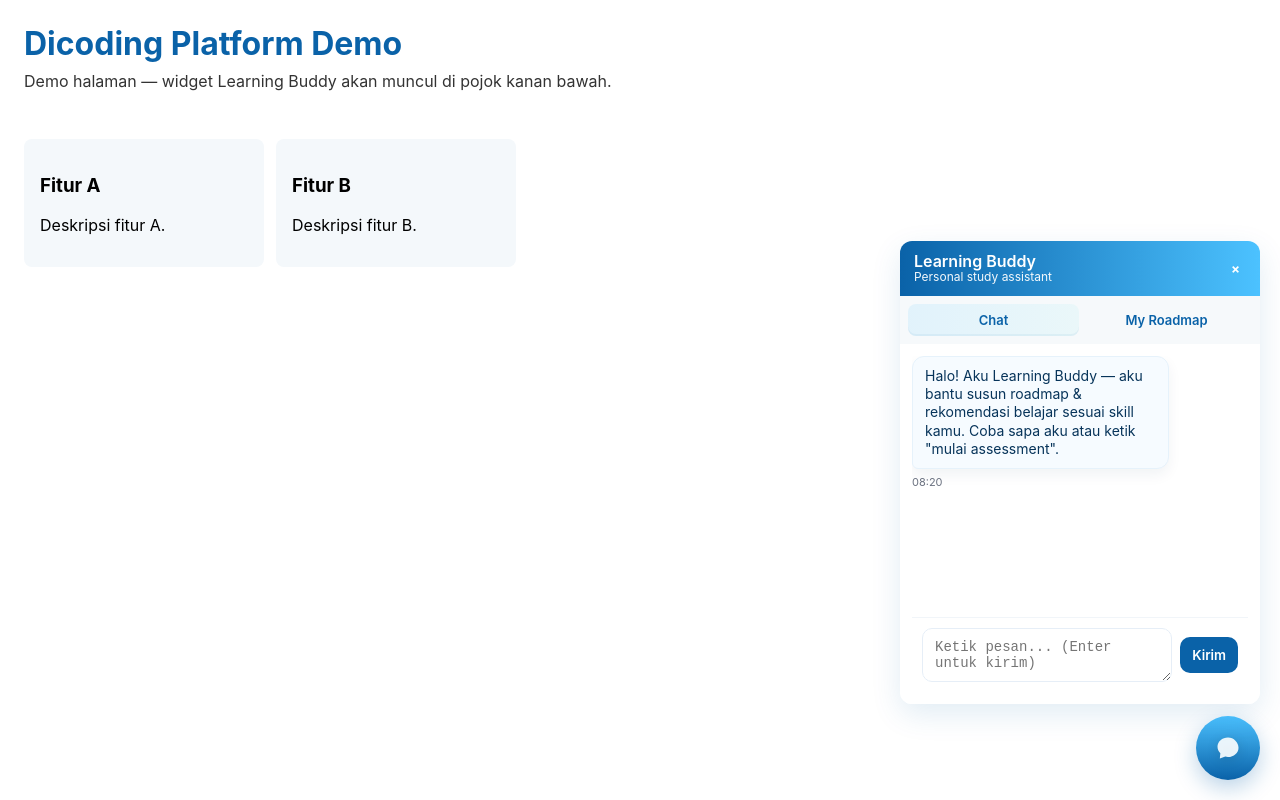
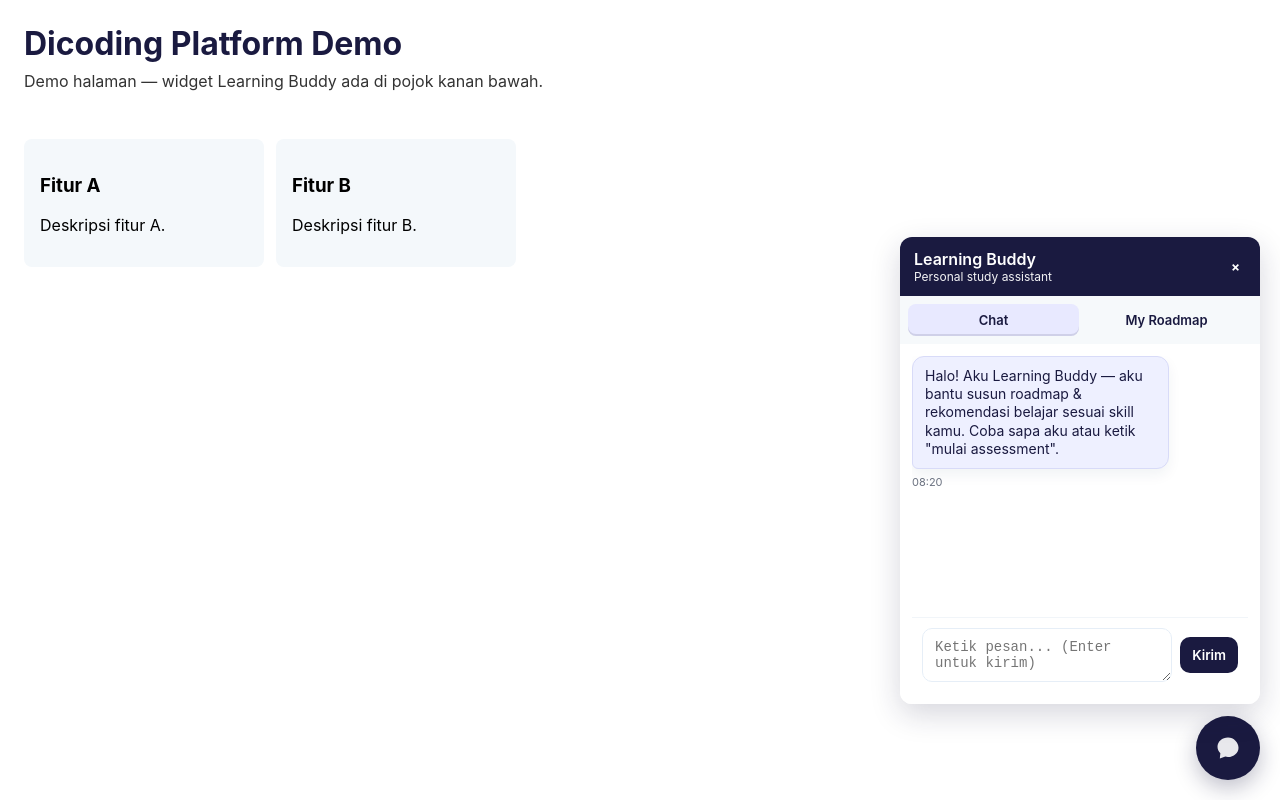
Before and after one commit to Fahri-Mox/Projek-Capstone-Learning-Buddy, a website built with webpack: page Front-end/src/index.html in a window 1280 px wide. Both pictures are taken after a click on the button "Open Learning Buddy". Built offline with nearby package versions, Linux system fonts and the light colour scheme.

Commit message:
Melanjutkan implementasi hasil design

```diff
--- a/Front-end/src/index.html
+++ b/Front-end/src/index.html
@@ -5,14 +5,14 @@
   <head>
     <meta charset="utf-8" />
     <meta name="viewport" content="width=device-width,initial-scale=1" />
-    <title>Dicoding Platform Demo — with Learning Buddy</title>
+    <title>Learning Buddy</title>
   </head>
   <body>
     <main>
       <header style="padding: 24px">
-        <h1 style="margin: 0; color: #0a62a8">Dicoding Platform Demo</h1>
+        <h1 style="margin: 0; color: #1a1a40">Dicoding Platform Demo</h1>
         <p style="margin: 8px 0 0 0; color: #333">
-          Demo halaman — widget Learning Buddy akan muncul di pojok kanan bawah.
+          Demo halaman — widget Learning Buddy ada di pojok kanan bawah.
         </p>
       </header>
 
--- a/Front-end/src/scripts/components/chatBox.js
+++ b/Front-end/src/scripts/components/chatBox.js
@@ -17,6 +17,7 @@
     this.messagesEl = null;
     this.roadmapEl = null;
     this.inputEl = null;
+    this.inputArea = null;
     this.sendBtn = null;
     this.activeTab = "chat";
   }
@@ -25,7 +26,7 @@
     this.fab = document.createElement("button");
     this.fab.className = "lb-fab";
     this.fab.setAttribute("aria-label", "Open Learning Buddy");
-    this.fab.innerHTML = `
+    this.fab.innerHTML = /*svg*/ `
       <svg viewBox="0 0 24 24" fill="none" aria-hidden="true">
         <path d="M12 3C7.03 3 3 6.58 3 11c0 2.12.92 4.05 2.44 5.51L5 21l4.72-1.62C10.37 19.5 11.17 19.75 12 19.75 16.97 19.75 21 16.17 21 11.75 21 7.33 16.97 3 12 3z" fill="white" opacity="0.9"/>
       </svg>
@@ -37,15 +38,17 @@
     this.el.innerHTML = this._template();
     this.container.appendChild(this.el);
 
+    // refs
     this.messagesEl = this.el.querySelector(".lb-messages");
     this.roadmapEl = this.el.querySelector(".lb-roadmap");
     this.inputEl = this.el.querySelector(".lb-input");
+    this.inputArea = this.el.querySelector(".lb-input-area"); // <-- input wrapper
     this.sendBtn = this.el.querySelector(".lb-send");
     this.tabChat = this.el.querySelector('[data-tab="chat"]');
     this.tabRoadmap = this.el.querySelector('[data-tab="roadmap"]');
     this.closeBtn = this.el.querySelector(".lb-close");
 
-    this.fab.addEventListener("click", () => {
+    this.fab.addEventListener("click", (e) => {
       this.toggle();
     });
     this.closeBtn.addEventListener("click", () => this.hide());
@@ -119,8 +122,9 @@
 
   show() {
     this.el.classList.remove("lb-hidden");
+    this.switchTab(this.activeTab);
     setTimeout(() => {
-      this.inputEl.focus();
+      if (this.activeTab === "chat" && this.inputEl) this.inputEl.focus();
     }, 150);
   }
 
@@ -130,16 +134,28 @@
 
   switchTab(tabName) {
     this.activeTab = tabName;
+    const chatTab = this.tabChat;
+    const roadmapTab = this.tabRoadmap;
+
     if (tabName === "chat") {
-      this.tabChat.classList.add("active");
-      this.tabRoadmap.classList.remove("active");
+      chatTab.classList.add("active");
+      roadmapTab.classList.remove("active");
       this.el.querySelector(".lb-messages").style.display = "flex";
       this.el.querySelector(".lb-roadmap").style.display = "none";
+      if (this.inputArea) this.inputArea.style.display = "flex";
+      if (this.inputEl) this.inputEl.focus();
     } else {
-      this.tabChat.classList.remove("active");
-      this.tabRoadmap.classList.add("active");
+      chatTab.classList.remove("active");
+      roadmapTab.classList.add("active");
       this.el.querySelector(".lb-messages").style.display = "none";
       this.el.querySelector(".lb-roadmap").style.display = "flex";
+      if (this.inputArea) {
+        this.inputArea.style.display = "none";
+        if (this.inputEl) {
+          this.inputEl.value = "";
+          this.inputEl.blur();
+        }
+      }
     }
   }
 
--- a/Front-end/src/scripts/data/dummyChat.js
+++ b/Front-end/src/scripts/data/dummyChat.js
@@ -1,6 +1,5 @@
 /** @format */
 
-// dummyChat.js
 const canned = [
   "Keren! Boleh ceritain skill apa yang ingin kamu kembangkan?",
   "Bagus! Untuk level beginner, aku rekomendasikan mulai dari dasar dulu: konsep, praktek kecil, dan project mini.",
@@ -15,7 +14,7 @@
   const text = (userMessage || "").toLowerCase();
 
   if (!text.trim()) {
-    return "Maaf, saya tidak menerima pesan kosong. Coba ketik sesuatu 😊";
+    return "Maaf, saya tidak menerima pesan kosong. Coba ketik sesuatu ya!";
   }
   if (text.includes("halo") || text.includes("hi") || text.includes("hai")) {
     return "Halo! Aku Learning Buddy. Mau mulai assessment atau langsung tanya rekomendasi kursus?";
--- a/Front-end/src/styles/styles.css
+++ b/Front-end/src/styles/styles.css
@@ -1,16 +1,14 @@
-/**
- * Global theme (Dicoding-inspired)
- *
- * @format
- */
+/** @format */
 
 :root {
-  --dicoding-blue: #0a62a8;
+  --dicoding-blue: #1a1a40;
+  --dicoding-navy: #0f0f25;
   --accent-1: #4cc2ff;
   --accent-2: #5ce1e6;
   --bg-white: #ffffff;
+  --bg-light: #f6f9fb;
   --muted: #6b7280;
-  --shadow: 0 10px 30px rgba(10, 98, 168, 0.12);
+  --shadow: 0 10px 30px rgba(26, 26, 64, 0.18);
   --radius: 12px;
   --radius-sm: 10px;
   --font-family: Inter, system-ui, -apple-system, "Segoe UI", Roboto,
@@ -40,11 +38,11 @@
   width: 64px;
   height: 64px;
   border-radius: 999px;
-  background: linear-gradient(180deg, var(--accent-1), var(--dicoding-blue));
+  background: var(--dicoding-blue);
   display: flex;
   align-items: center;
   justify-content: center;
-  box-shadow: 0 8px 22px rgba(10, 98, 168, 0.28);
+  box-shadow: 0 8px 22px rgba(26, 26, 64, 0.28);
   cursor: pointer;
   border: none;
 }
@@ -52,7 +50,6 @@
   width: 28px;
   height: 28px;
   color: #fff;
-  filter: drop-shadow(0 2px 6px rgba(0, 0, 0, 0.12));
 }
 
 /* Chat window */
@@ -69,9 +66,6 @@
   overflow: hidden;
   display: flex;
   flex-direction: column;
-  transform-origin: bottom right;
-  transition: transform 200ms ease, opacity 150ms ease;
-  opacity: 1;
 }
 .lb-hidden {
   display: none;
@@ -79,7 +73,7 @@
 
 /* Header */
 .lb-header {
-  background: linear-gradient(90deg, var(--dicoding-blue), var(--accent-1));
+  background: var(--dicoding-blue);
   color: white;
   padding: 12px 14px;
   display: flex;
@@ -89,7 +83,6 @@
 .lb-header .title {
   font-weight: 600;
   font-size: 16px;
-  line-height: 1;
 }
 .lb-header .subtitle {
   font-size: 12px;
@@ -101,7 +94,7 @@
   display: flex;
   gap: 2px;
   padding: 8px;
-  background: #f6f9fb;
+  background: var(--bg-light);
 }
 .lb-tab {
   flex: 1;
@@ -112,15 +105,12 @@
   font-weight: 600;
   font-size: 13px;
   color: var(--dicoding-blue);
+  transition: 0.15s ease;
 }
 .lb-tab.active {
-  background: linear-gradient(
-    90deg,
-    rgba(76, 194, 255, 0.12),
-    rgba(92, 225, 230, 0.08)
-  );
+  background: #e8e9ff; /* Light navy-ish */
   color: var(--dicoding-blue);
-  box-shadow: inset 0 -2px 0 rgba(10, 98, 168, 0.06);
+  box-shadow: inset 0 -2px 0 rgba(26, 26, 64, 0.12);
 }
 
 /* Body */
@@ -167,7 +157,6 @@
   font-size: 14px;
   min-height: 38px;
   max-height: 96px;
-  resize: vertical;
 }
 .lb-send {
   background: var(--dicoding-blue);
@@ -197,23 +186,23 @@
   padding: 10px 12px;
   border-radius: 12px;
   line-height: 1.3;
+  font-size: 14px;
   box-shadow: 0 6px 14px rgba(12, 45, 77, 0.06);
-  font-size: 14px;
 }
+
+/* User bubble */
 .msg-bubble.user {
-  background: linear-gradient(
-    180deg,
-    rgba(10, 98, 168, 0.95),
-    rgba(76, 194, 255, 0.95)
-  );
+  background: var(--dicoding-blue);
   color: #fff;
   border-bottom-right-radius: 6px;
 }
+
+/* Bot bubble */
 .msg-bubble.bot {
-  background: #f6fbff;
-  color: #07345a;
+  background: #eef0ff; /* Soft navy-ish blue */
+  color: #1a1a40;
   border-bottom-left-radius: 6px;
-  border: 1px solid #e6f2fb;
+  border: 1px solid #d8dbf8;
 }
 
 /* Meta */
@@ -227,8 +216,8 @@
 .roadmap-card {
   border-radius: 10px;
   padding: 10px;
-  background: linear-gradient(180deg, #f8fbff, #ffffff);
-  border: 1px solid #e6f3fb;
+  background: #f7f7ff;
+  border: 1px solid #e1e2f7;
   box-shadow: 0 6px 18px rgba(12, 45, 77, 0.04);
 }
 .roadmap-card h4 {
@@ -237,7 +226,7 @@
 }
 .roadmap-card p {
   margin: 0;
-  color: #234b66;
+  color: #1a1a40;
   font-size: 13px;
 }
 
```
